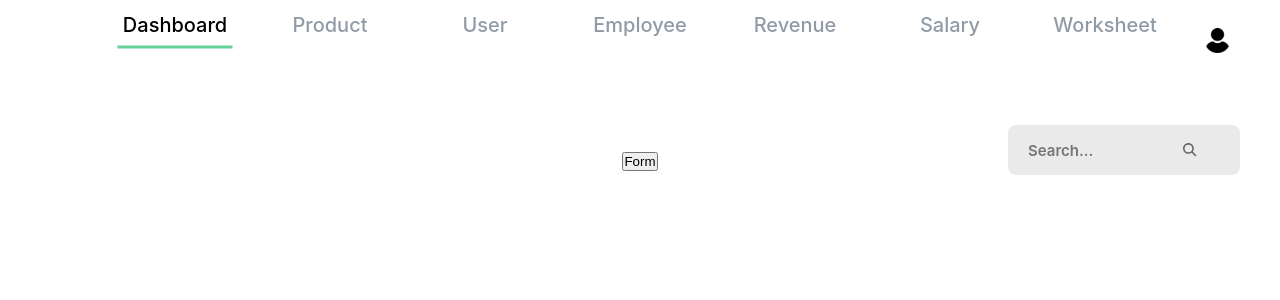
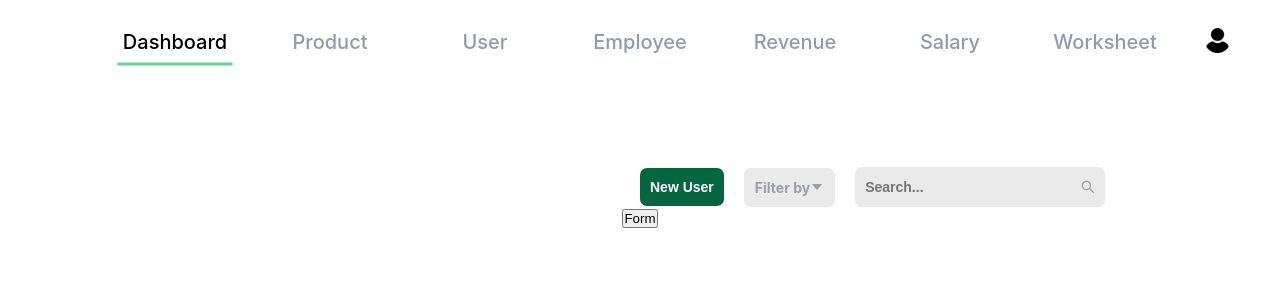
Before and after one commit to SWPSU23/SWP-FE, a React (Create React App) app in the folder CMS/: page /users in a window 1280 px wide. Shown: the top 300 px of the page. Built offline with nearby package versions, Linux system fonts and the light colour scheme.

Commit message:
Create component user search and filter

```diff
--- a/CMS/src/components/FormSearchUser/FormSearch.css
+++ b/CMS/src/components/FormSearchUser/FormSearch.css
@@ -1,37 +1,35 @@
-button {
-	cursor: pointer;
+* {
+	margin: 0;
+	padding: 0;
 }
 
-.form-input {
-	position: absolute;
-	top: 50%;
-	transform: translateY(-50%);
-	right: 40px;
+* {
+	margin: 0;
+	padding: 0;
+}
+.actionBar {
+	width: 80%;
+	margin: 0 auto;
+	display: flex;
+	justify-content: flex-end;
+}
+.actionBar .searchWrapper input,
+.actionBar .searchWrapper .searchBtn {
+	padding: 12px 10px;
+	background-color: #eaeaea;
 	border: none;
-	border-radius: 8px;
-	width: 15vw;
-	height: 50px;
-	padding: 0 20px;
-	transition: 0.25s ease;
+	color: #9b9fa5;
+	font-weight: bold;
+	font-size: 14px;
 	outline: none;
-	background-color: #eaeaea;
-	font-family: 'Inter';
-	font-weight: 600;
-	font-size: 15px;
 }
 
-.form-field {
-	position: relative;
+.actionBar .searchWrapper input {
+	border-top-left-radius: 7px;
+	border-bottom-left-radius: 7px;
 }
-.btn {
-	position: absolute;
-	top: 50%;
-	transform: translateY(-50%);
-	right: 0px;
-	margin: 0;
-	color: rgba(0, 0, 0, 0.552);
-	background-color: #eaeaea;
+
+.actionBar .searchWrapper .searchBtn {
+	border-top-right-radius: 7px;
+	border-bottom-right-radius: 7px;
 }
-.search-icon {
-	color: rgba(0, 0, 0, 0.552);
-}
--- a/CMS/src/components/FormSearchUser/FormSearch.js
+++ b/CMS/src/components/FormSearchUser/FormSearch.js
@@ -1,41 +1,22 @@
-import React, {useState} from 'react';
-import {useDispatch, useSelector} from 'react-redux';
-import {setSearchQuery} from '../../redux/action';
-import './FormSearch.css';
-import {FontAwesomeIcon} from '@fortawesome/react-fontawesome';
-import {faSearch} from '@fortawesome/free-solid-svg-icons';
-
+import React from 'react';
+import {CaretDownOutlined, SearchOutlined} from '@ant-design/icons';
 const FormSearch = () => {
-	const searchQuery = useSelector((state) => state.user.searchQuery);
-	const dispatch = useDispatch();
-	const [inputValue, setInputValue] = useState('');
-
-	const handleChange = (e) => {
-		setInputValue(e.target.value);
-	};
-
-	const handleSubmit = (e) => {
-		e.preventDefault();
-		dispatch(setSearchQuery(inputValue));
-		setInputValue('');
-		// Perform search action
-	};
-
 	return (
-		<form className="form-field" onSubmit={handleSubmit}>
-			<div>
-				<input
-					className="form-input"
-					type="text"
-					value={inputValue}
-					onChange={handleChange}
-					placeholder="Search..."
-				/>
-				<button className="btn" type="submit">
-					<FontAwesomeIcon icon={faSearch} className="search-icon" />
-				</button>
+		<div className="actionBar">
+			<div className="actionWrapper">
+				<button className="NewProductBtn">New User</button>
+				<div className="filterWrapper">
+					<span>Filter by</span>
+					<CaretDownOutlined />
+				</div>
+				<div className="searchWrapper">
+					<input type="text" placeholder="Search..." />
+					<button className="searchBtn">
+						<SearchOutlined />
+					</button>
+				</div>
 			</div>
-		</form>
+		</div>
 	);
 };
 
--- a/CMS/src/components/MenuNavi/Menu.css
+++ b/CMS/src/components/MenuNavi/Menu.css
@@ -11,7 +11,9 @@ ul {
 	justify-content: center;
 	align-items: center;
 }
-
+nav {
+	margin-top: 17px;
+}
 a {
 	width: 101px;
 	height: 50px;
@@ -50,7 +52,6 @@ a:hover {
 	--color-primer-border-active: #68d29b;
 	color: black;
 	transition: 0.5s;
-
 }
 
 .active::after {
@@ -64,5 +65,4 @@ a:hover {
 	width: 100%;
 	z-index: 1;
 	transition: 0.5s;
-
 }
--- a/CMS/src/pages/User/User.js
+++ b/CMS/src/pages/User/User.js
@@ -11,7 +11,6 @@ export const User = () => {
 	const handleToggleForm = () => {
 		setOpenForm(!openForm);
 	};
-
 	return (
 		<div>
 			<Menu />
```
